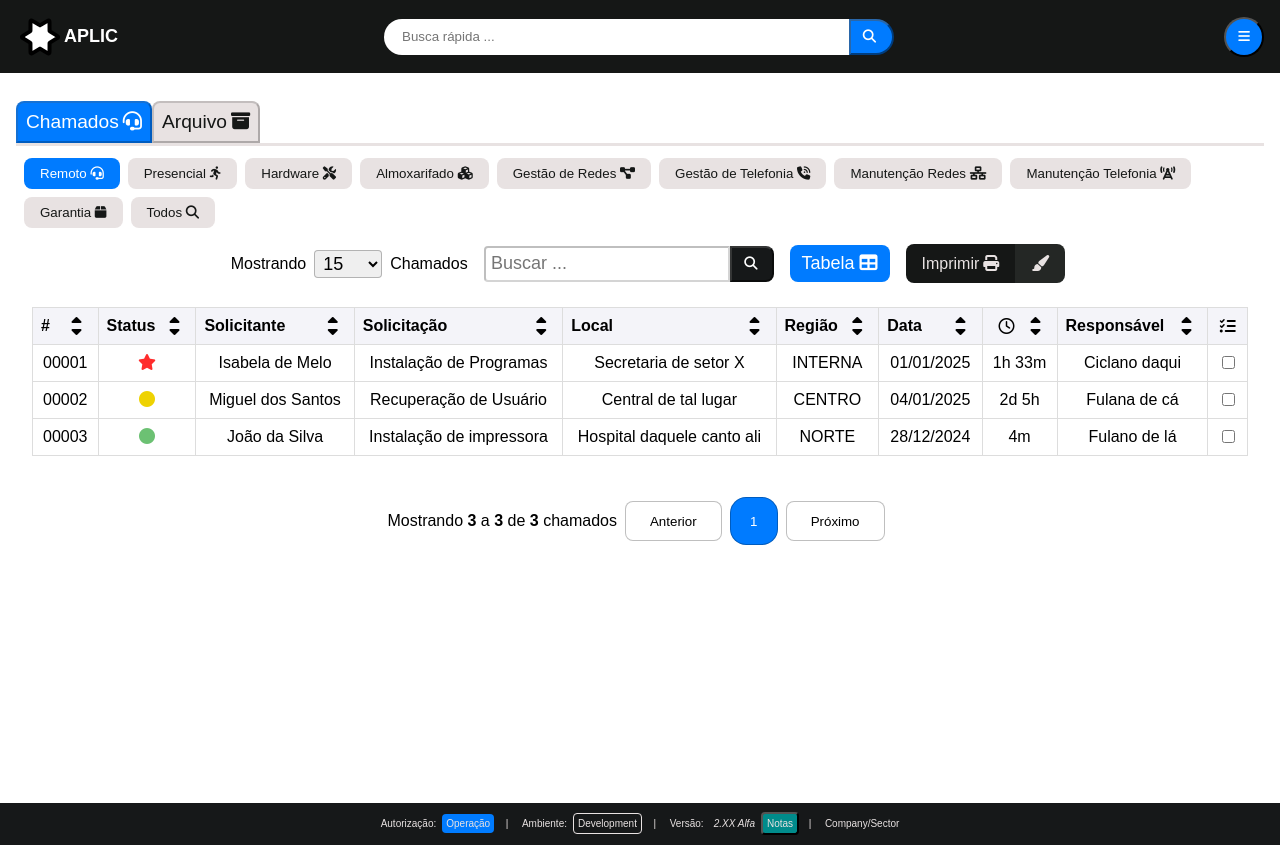
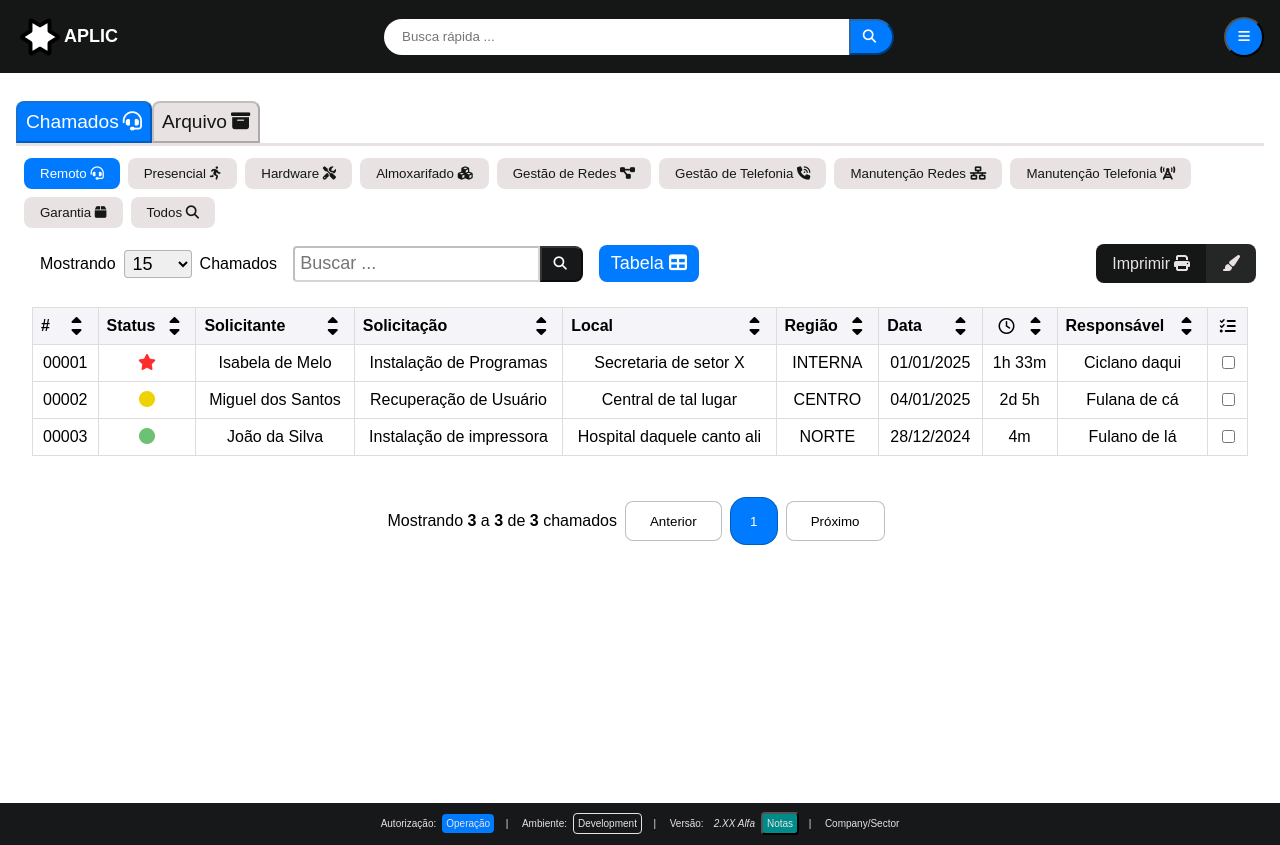
Before and after one commit to ArthurJFMotter/gerenciador-de-chamados, an Angular app in the folder ticket-management-app/: page / in a window 1280 px wide. Built offline with nearby package versions, Linux system fonts and the light colour scheme.

Commit message:
minor fix

```diff
--- a/ticket-management-app/src/app/pages/ticket-manager/ticket-manager.component.css
+++ b/ticket-management-app/src/app/pages/ticket-manager/ticket-manager.component.css
@@ -21,6 +21,12 @@
     display: flex;
     justify-content: space-between;
     align-items: center;
+    width: 100%;
+
+    @media (max-width: 720px) {
+        width: fit-content;
+        justify-content: center;
+    }
 }
 
 .aux-container{
```
